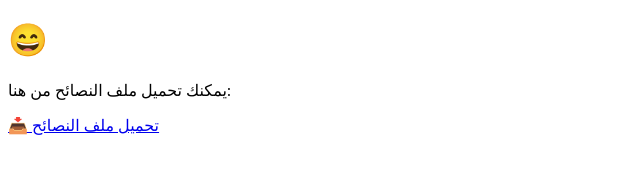
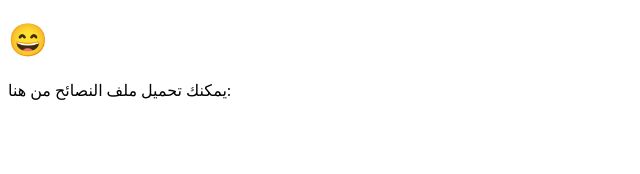
Before and after one commit to Ghofran123-123/my-website, a plain HTML site: page index.html in a window 1280 px wide. Shown: the whole page, without its empty margins (0-640 px from the left). Drawn offline with Linux system fonts and the light colour scheme.

Commit message:
Update index.html

```diff
--- a/index.html
+++ b/index.html
@@ -7,6 +7,6 @@
 <body>
   <h1> 😄</h1>
   <p>يمكنك تحميل ملف النصائح من هنا:</p>
-  <a href="website_tips_clean.pdf" download>📥 تحميل ملف النصائح</a>
+  <a href="website_tips_clean.pdf" download>
 </body>
 </html>
```
